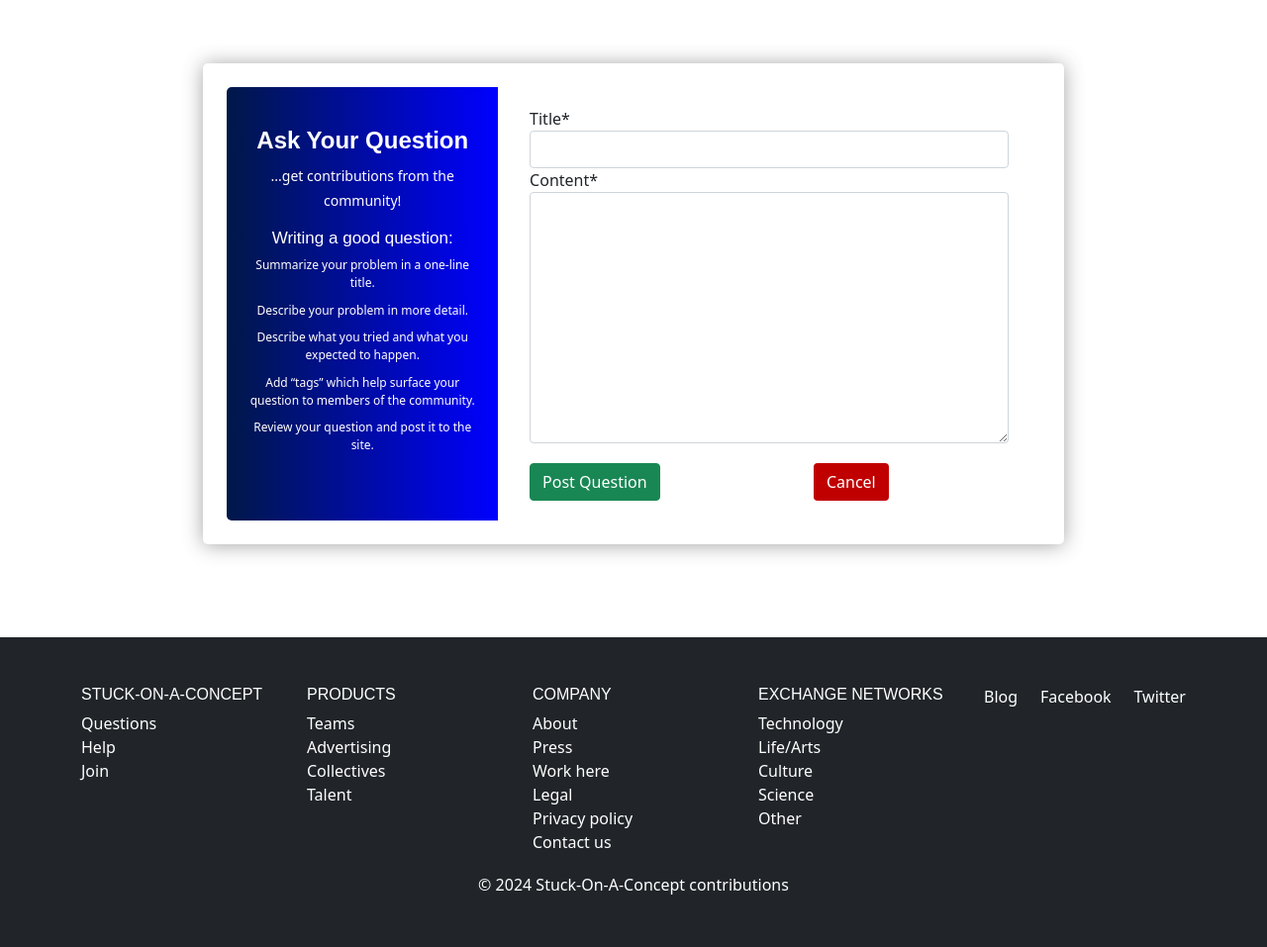
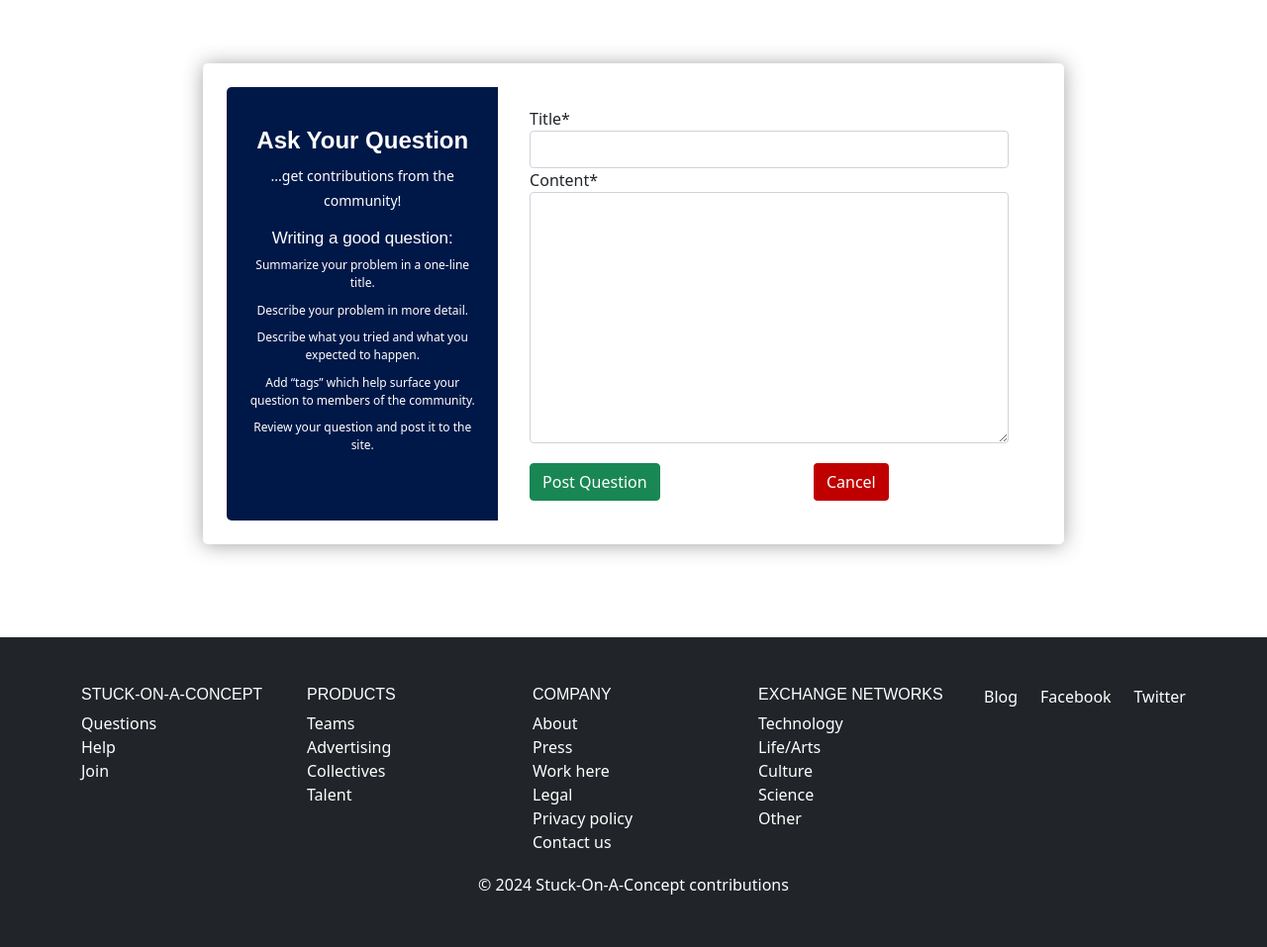
Before and after one commit to vtl-28/stuck-on-a-concept, a Django app: page /question/new/ in a window 1280 px wide. Shown: the part 57-1014 px from the top of the page at 99% size. Run offline with Django 4.2, Linux system fonts and the light colour scheme; the visitor is signed in with stand-in values (Sample User, id 1); some libraries are stand-ins or nearby versions.

Commit message:
change background color of form

```diff
--- a/soac_base/templates/soac_base/question_form.html
+++ b/soac_base/templates/soac_base/question_form.html
@@ -50,8 +50,9 @@
         }
 
         .bg-c-lite-green {
-            background: -webkit-gradient(linear, left top, right top, from(#001848), to(#001848));
-            background: linear-gradient(to right, rgb(0, 24, 72), blue)
+            {% comment %} background: -webkit-gradient(linear, left top, right top, from(#001848), to(#001848));
+            background: linear-gradient(to right, rgb(0, 24, 72), blue) {% endcomment %}
+            background-color: #001848;
         }
 
         .user-profile {
```
